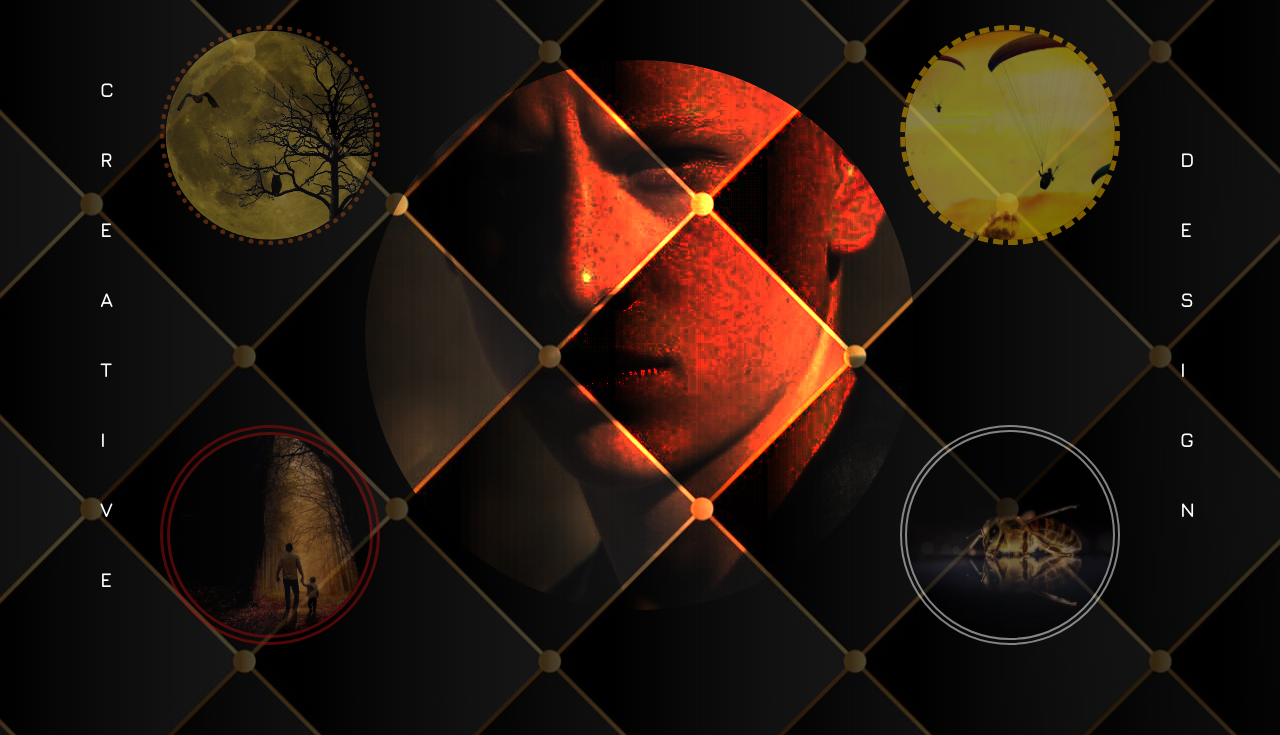
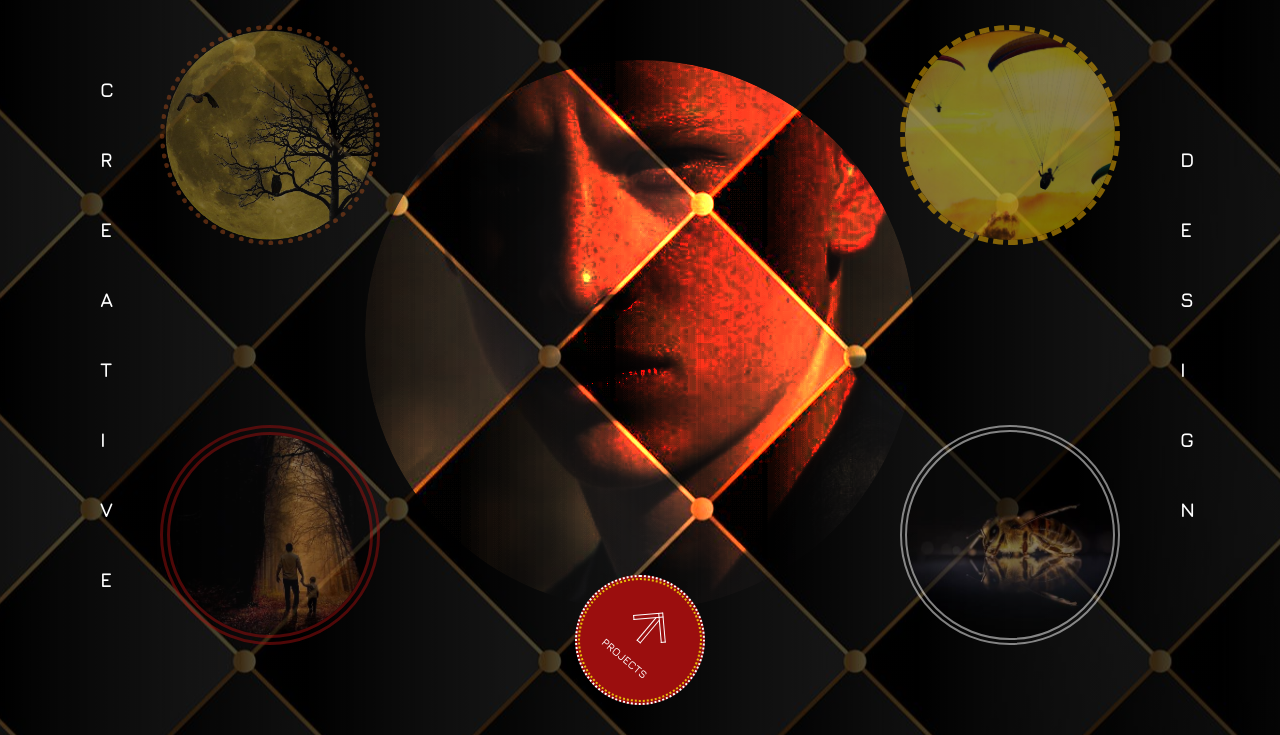
Before and after one commit to noviembre/Portfolio-Website-using-HTML-CSS-JS-with-Hosting, a plain HTML site: page index.html in a window 1280 px wide. Shown: the part 65-800 px from the top of the page. Drawn offline with nearby package versions, Linux system fonts and the light colour scheme.

Commit message:
Button Projets almost Complete

```diff
--- a/index.html
+++ b/index.html
@@ -47,6 +47,17 @@
     <h4 class="featured-text featured-text-2">Design</h4>
     <!-- End of Featured Text -->
 
+    <!-- Main Button -->
+    <a href="#" class="main-btn">
+        <div class="main-btn-content center">
+            <div class="main-btn-line"></div>
+            <div class="main-btn-line"></div>
+            <div class="main-btn-line"></div>
+            <span>Projects</span>
+        </div>
+    </a>
+    <!-- End of Main Button -->
+
 
 
 </section>
--- a/style.css
+++ b/style.css
@@ -244,5 +244,63 @@ html {
 }
 /* End of Featured Text */
 
+/* Main Button */
+.main-btn {
+    position: absolute;
+    bottom: 3rem;
+    width: 13rem;
+    height: 13rem;
+    background-color: #9b0e0e;
+    border-radius: 50%;
+    border: 0.2rem dotted #fff;
+    padding: 0.1rem;
+    /*overflow: hidden;*/
+}
+
+.main-btn-content {
+    width: 100%;
+    height: 100%;
+    border: 0.2rem dotted #e7be08;
+    border-radius: 50%;
+    transform: rotate(40deg);
+    /*transition: transform 0.2s, border 0.2s;*/
+}
+
+
+.main-btn-line {
+    position: absolute;
+    top: 4rem;
+    width: 3rem;
+    height: 0.5rem;
+    border: 0.1rem solid #fff;
+}
+
+.main-btn-line:nth-child(1) {
+    transform: rotateZ(-45deg) translateX(-0.65rem);
+    transform-origin: left center;
+    border-right: none;
+}
+
+.main-btn-line:nth-child(2) {
+    transform: rotateZ(45deg) translateX(0.65rem);
+    transform-origin: right center;
+    border-left: none;
+}
+
+.main-btn-line:nth-child(3) {
+    transform: rotateZ(90deg) translateX(0.5rem);
+    border-left: none;
+}
+
+.main-btn span {
+    position: absolute;
+    bottom: 3rem;
+    color: #fff;
+    font-size: 1.1rem;
+    font-weight: 600;
+    text-transform: uppercase;
+}
+
+/* End of Main Button */
 
 /* end of Section 1 */
```
